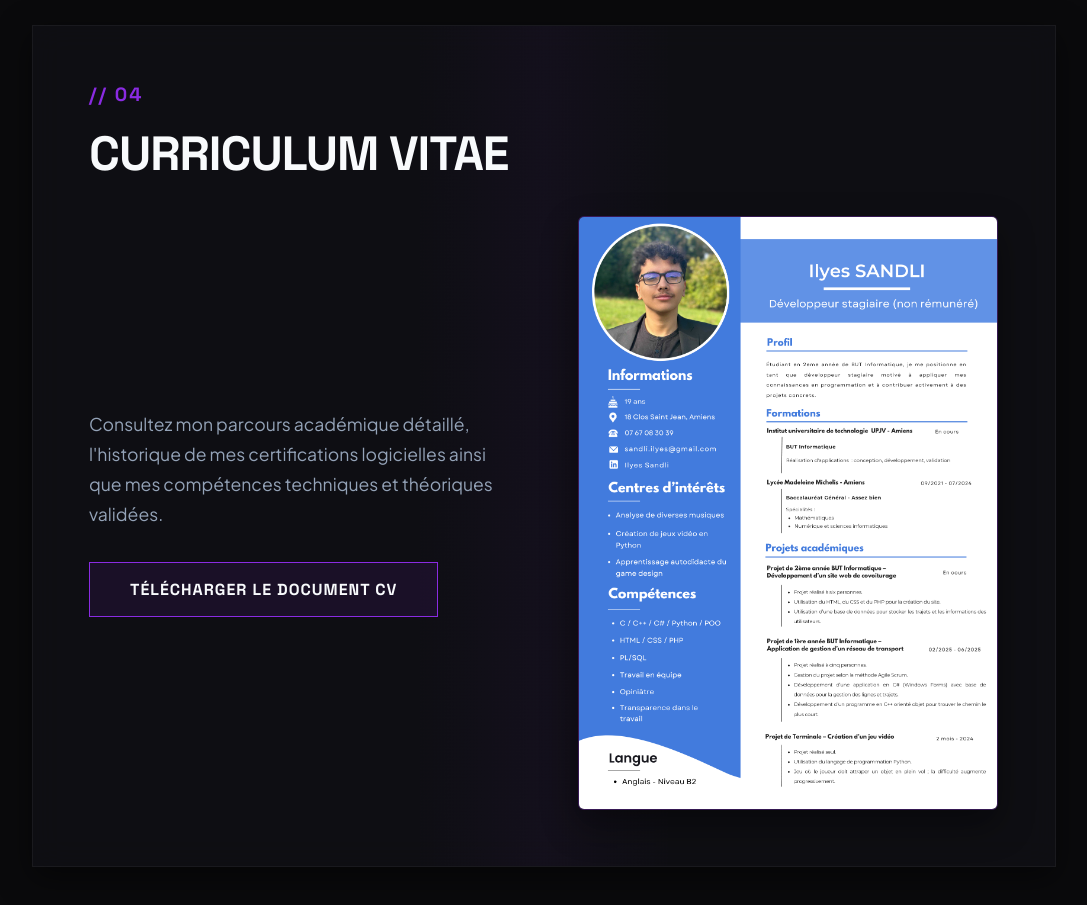
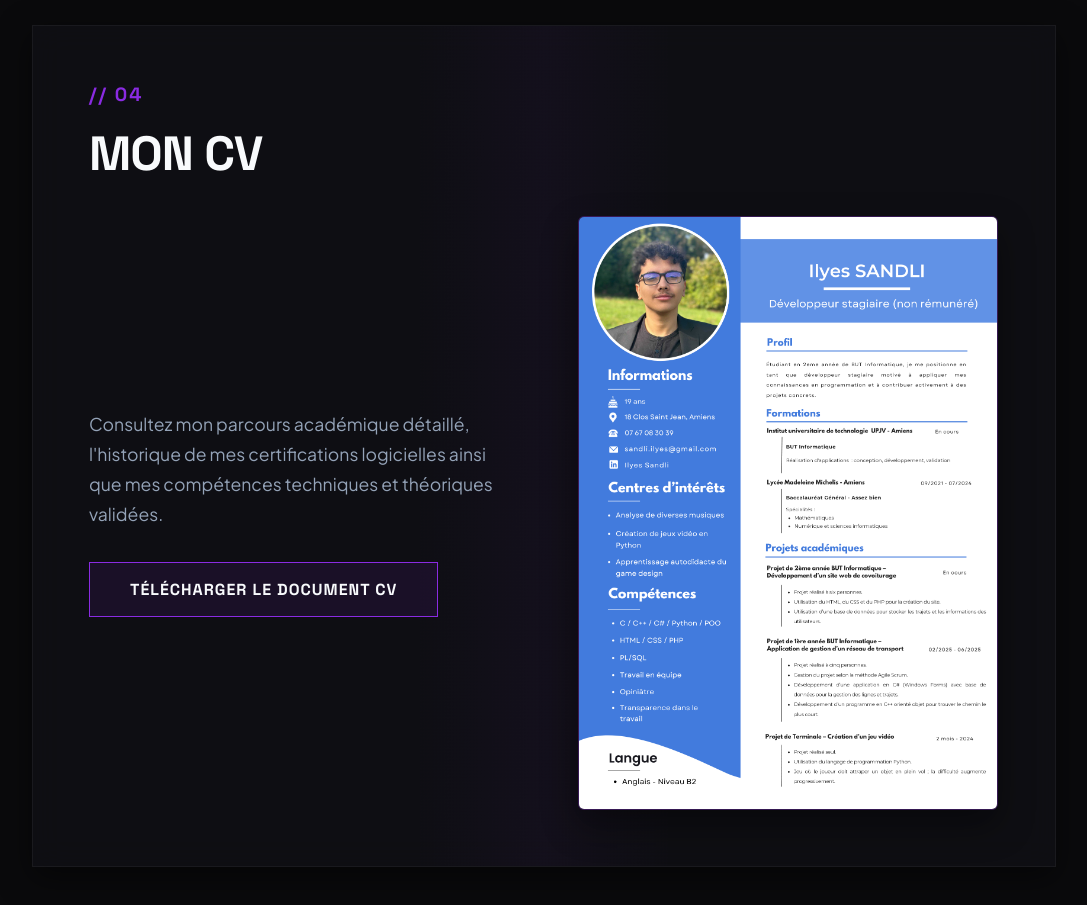
Before and after one commit to LexoRom/portfolio-ilyes, a plain HTML site: page index.html in a window 1280 px wide. Shown: the part 3880-4785 px from the top of the page, without its empty margins (96-1183 px from the left). Drawn offline with Linux system fonts and the light colour scheme.

Commit message:
Update index.html

```diff
--- a/index.html
+++ b/index.html
@@ -355,7 +355,7 @@
         <section id="cv-section">
             <div class="glass-panel">
                 <span class="section-number">// 04</span>
-                <h2>Curriculum Vitae</h2>
+                <h2>Mon CV</h2>
                 <div class="cv-grid">
                     <div>
                         <p style="margin-bottom: 2rem; max-width: 450px;">Consultez mon parcours académique détaillé, l'historique de mes certifications logicielles ainsi que mes compétences techniques et théoriques validées.</p>
```
